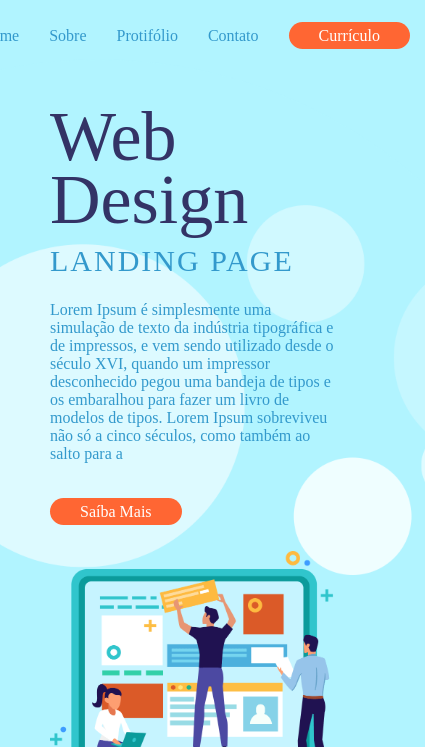
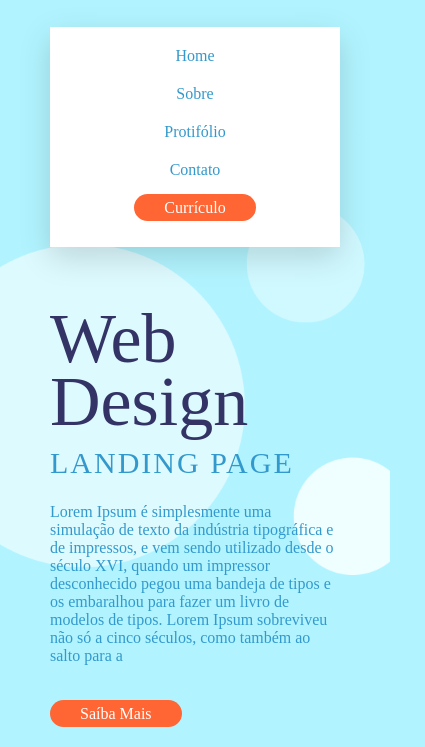
Before and after one commit to henriqueespindola/Site, a plain HTML site: page index.html in a window 390 px wide. Shown: the part 97-844 px from the top of the page, 425 px wide, since content can reach past the window. Drawn offline with Linux system fonts and the light colour scheme.

Commit message:
Finalizando web site responsivo

```diff
--- a/assets/css/responsive-elements.css
+++ b/assets/css/responsive-elements.css
@@ -19,7 +19,6 @@
     .container{
       width: 600px;
     }
-  }
     .row{
       flex-direction: column;
     }
@@ -37,8 +36,27 @@
     flex-direction: row;
     justify-content: center;
     }
+  }
+
+@media(max-width: 665px){
+  .container{
+    width: 400px;
+  }
+}
 @media(max-width: 450px){
   .container{
     width: 290px;
   }
+  header nav{
+    background: #fff;
+    width: 100%;
+    padding: 10px 0 20px;
+    box-shadow: 0px 10px 30px rgba(0,0,0,0.15);
   }
+  header nav ul{
+    flex-direction: column;
+  }
+  header nav ul li{
+    margin: 10px 0;
+  }
+}
```
Lines whose indentation alone changed are shown as unchanged.
